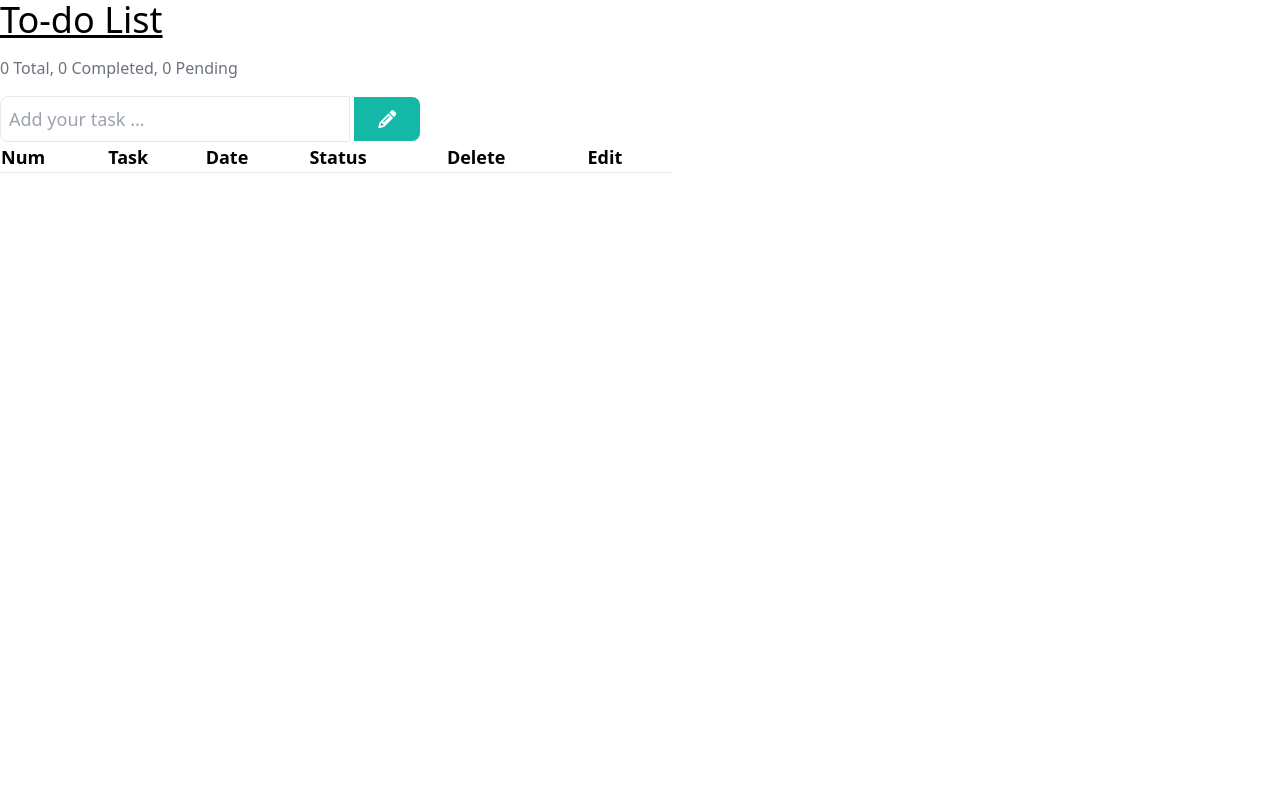
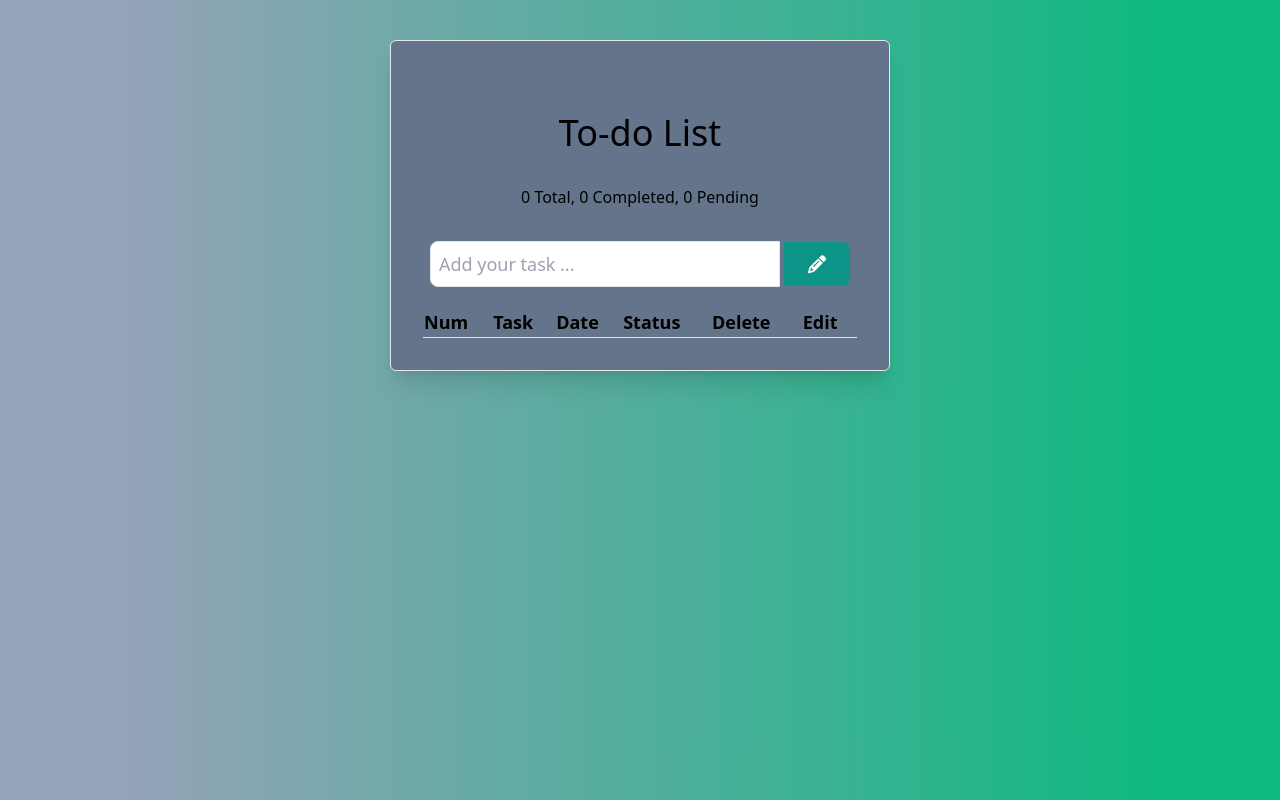
Before and after one commit to mdamzadhossainomor/To-Do-List, a website built with Vite: page index.html in a window 1280 px wide. Built offline with nearby package versions, Linux system fonts and the light colour scheme.

Commit message:
complete

```diff
--- a/index.html
+++ b/index.html
@@ -9,29 +9,28 @@
 
     <link href="https://cdnjs.cloudflare.com/ajax/libs/font-awesome/6.4.2/css/all.min.css" rel="stylesheet"
         type="text/css" />
+</head>
+
+<body class="bg-gradient-to-r from-slate-400 from-10% to-emerald-500 to-90% ">
 
 
-</head>
-
-<body>
+    <div class=" flex flex-col justify-center items-center mx-auto border w-[500px] mt-10 p-8 rounded-md shadow-xl bg-slate-500">
+        <h1 class="text-4xl mb-4 mt-10 ">To-do List</h1>
 
 
-        <div class="">
-    <h1 class="text-4xl mb-4 underline">To-do List</h1>
+        <p id="summary" class=" mb-4 mt-4 text-black">0 Total, 0 Completed, 0 Pending</p>
 
-  <!-- Status Summary -->
-  <p id="summary" class="text-gray-500 mb-4">0 Total, 0 Completed, 0 Pending</p>
-
-  <!-- Input field and Add button -->
-  <div class="">
-    <input id="todo-input" type="text" placeholder="Add your task ..." class="p-2 border rounded-l-lg  text-lg focus:outline-none w-[350px]">
-    <button id="add-btn" class="bg-teal-500 text-white px-6 py-2 rounded-r-lg text-lg hover:bg-teal-600 focus:outline-none">
+        <div class=" mt-4">
+            <input id="todo-input" type="text" placeholder="Add your task ..."
+                class="p-2 border rounded-l-lg  text-lg focus:outline-none w-[350px]">
+            <button id="add-btn"
+                class="bg-teal-600 text-white px-6 py-2 rounded-r-lg text-lg hover:bg-teal-700 duration-100 focus:outline-none">
                 <i class="fa-solid fa-pencil"></i>
             </button>
         </div>
 
-  <!-- To-Do List Table -->
-  <table class="task-list w-full max-w-2xl text-lg">
+
+        <table class="task-list w-full max-w-2xl text-lg mt-5">
             <thead>
                 <tr class="text-left font-bold border-b">
                     <th>Num</th>
@@ -43,7 +42,7 @@
                 </tr>
             </thead>
             <tbody id="todo-list">
-      <!-- Dynamic tasks will be appended here -->
+
             </tbody>
         </table>
     </div>
--- a/script.js
+++ b/script.js
@@ -23,45 +23,40 @@ function addTodoItem(taskText) {
   const now = new Date();
   const date = `${now.getDate()}/${now.getMonth() + 1}`;
 
-    const listItem = document.createElement('tr');
+  const listItem = document.createElement("tr");
 
-
-    const numCell = document.createElement('td');
+  const numCell = document.createElement("td");
   numCell.textContent = todoCount;
 
-
-    const taskCell = document.createElement('td');
-    const taskTextSpan = document.createElement('span');
+  const taskCell = document.createElement("td");
+  const taskTextSpan = document.createElement("span");
   taskTextSpan.textContent = taskText;
-    taskTextSpan.classList.add('task-text');
+  taskTextSpan.classList.add("task-text");
   taskCell.appendChild(taskTextSpan);
 
-
-    const dateCell = document.createElement('td');
+  const dateCell = document.createElement("td");
   dateCell.textContent = date;
 
-
-    const statusCell = document.createElement('td');
-    const checkbox = document.createElement('input');
-    checkbox.type = 'checkbox';
-    checkbox.addEventListener('change', (e) => {
+  const statusCell = document.createElement("td");
+  const checkbox = document.createElement("input");
+  checkbox.type = "checkbox";
+  checkbox.addEventListener("change", (e) => {
     if (e.target.checked) {
-        listItem.classList.add('line-through');
+      listItem.classList.add("line-through");
       completedTasks++;
     } else {
-        listItem.classList.remove('line-through');
+      listItem.classList.remove("line-through");
       completedTasks--;
     }
     updateSummary();
   });
   statusCell.appendChild(checkbox);
 
-
-    const deleteCell = document.createElement('td');
-    const deleteBtn = document.createElement('button');
+  const deleteCell = document.createElement("td");
+  const deleteBtn = document.createElement("button");
   deleteBtn.innerHTML = `<i" class="fa-solid fa-trash-can"></i>`;
-    deleteBtn.classList.add('text-red-500', 'hover:text-red-700');
-    deleteBtn.addEventListener('click', () => {
+  deleteBtn.classList.add("text-red-500", "hover:text-red-700");
+  deleteBtn.addEventListener("click", () => {
     listItem.remove();
     totalTasks--;
     if (checkbox.checked) {
@@ -71,30 +66,27 @@ function addTodoItem(taskText) {
   });
   deleteCell.appendChild(deleteBtn);
 
+  const editCell = document.createElement("td");
+  const editBtn = document.createElement("button");
+  editBtn.innerHTML = `<i  class="fa-solid fa-pen-to-square"></i>`;
+  editBtn.classList.add("text-blue-500", "hover:text-blue-900");
 
-    const editCell = document.createElement('td');
-    const editBtn = document.createElement('button');
-    editBtn.innerHTML = `<i  class="fa-solid fa-pen-to-square"></i>`;
-    editBtn.classList.add('text-blue-500', 'hover:text-blue-700');
+  editBtn.addEventListener("click", () => {
+    const inputField = document.createElement("input");
+    inputField.type = "text";
+    inputField.value = taskTextSpan.textContent;
+    inputField.classList.add("border", "px-2", "py-1", "w-full");
 
-
-    editBtn.addEventListener('click', () => {
-      const inputField = document.createElement('input');
-      inputField.type = 'text';
-      inputField.value = taskTextSpan.textContent;
-      inputField.classList.add('border', 'px-2', 'py-1', 'w-full');
-
-         taskCell.innerHTML = '';
+    taskCell.innerHTML = "";
     taskCell.appendChild(inputField);
-
 
     inputField.focus();
 
-         inputField.addEventListener('blur', () => {
+    inputField.addEventListener("blur", () => {
       const updatedText = inputField.value.trim();
-        if (updatedText !== '') {
+      if (updatedText !== "") {
         taskTextSpan.textContent = updatedText;
-          taskCell.innerHTML = '';
+        taskCell.innerHTML = "";
         taskCell.appendChild(taskTextSpan);
       } else {
         taskCell.appendChild(taskTextSpan);
@@ -110,7 +102,6 @@ function addTodoItem(taskText) {
   listItem.appendChild(deleteCell);
   listItem.appendChild(editCell);
 
-
   todoList.appendChild(listItem);
 }
 
```
Lines whose indentation alone changed are shown as unchanged.
